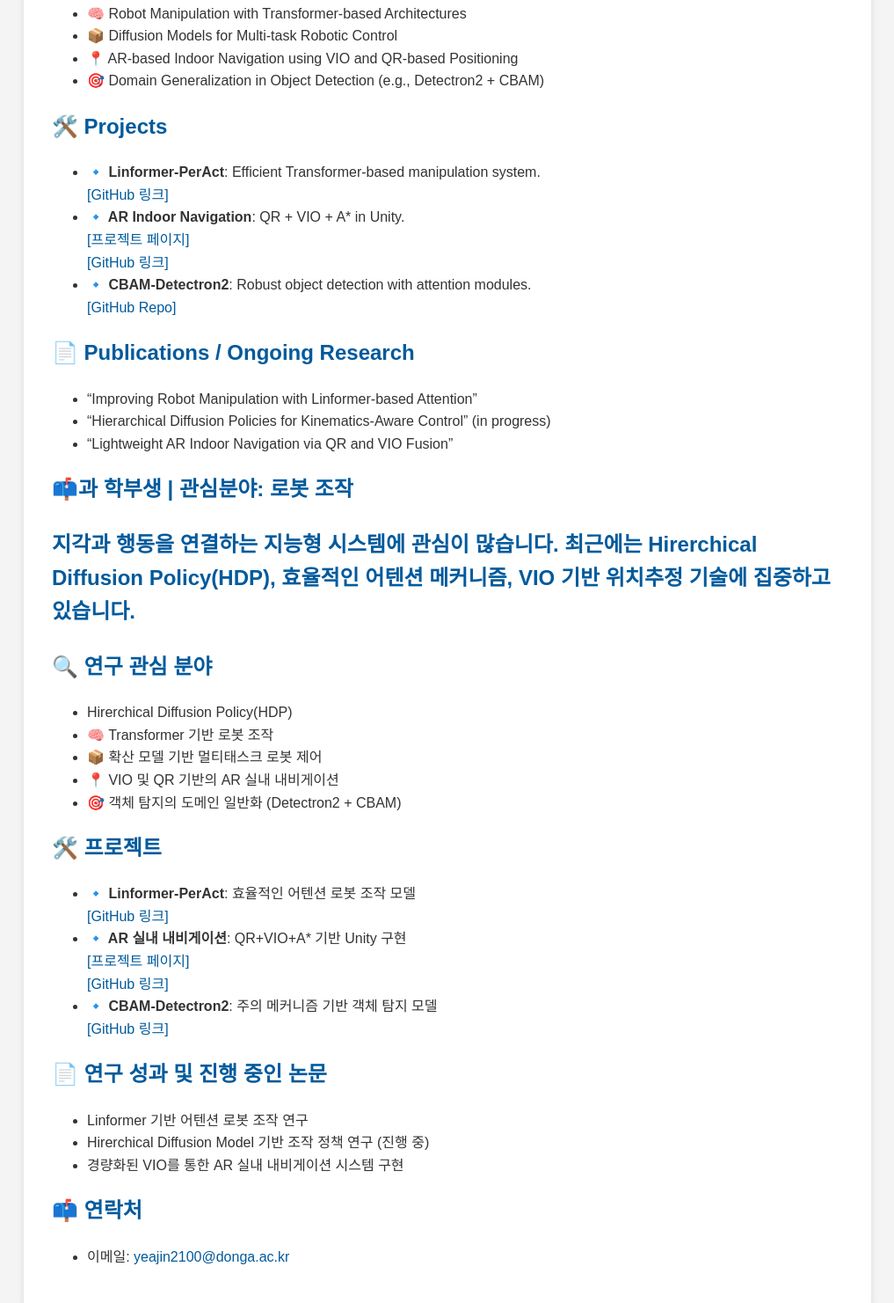
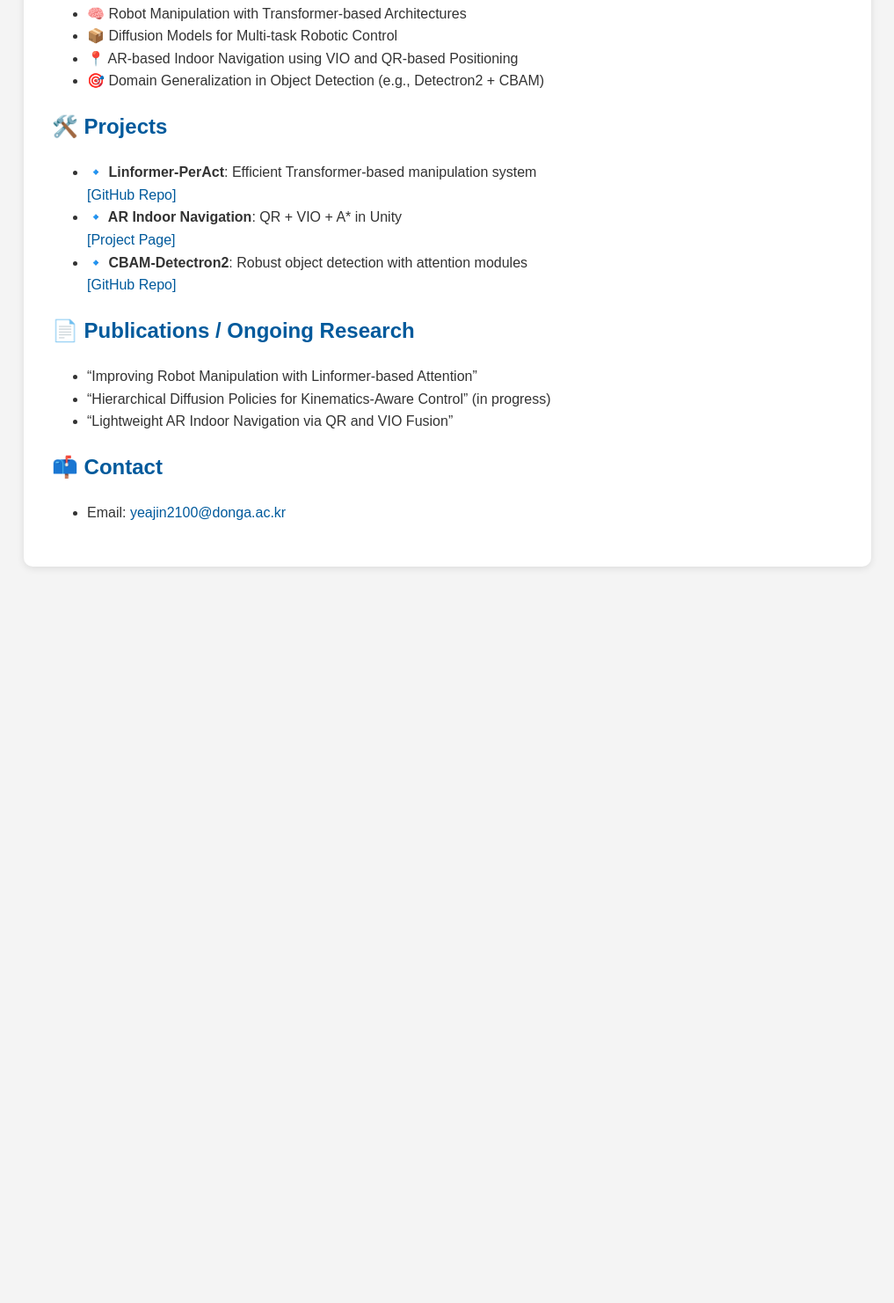
Before and after one commit to Yejin-Lee782/yejinhaha.github.io, a plain HTML site: page index.html in a window 1280 px wide. Shown: the part 370-1851 px from the top of the page at 88% size, without its empty margins (131-1148 px from the left). After the commit the page ends 1046 px from the top, so only its background shows below. Drawn offline with Linux system fonts and the light colour scheme.

Commit message:
Update index.html

```diff
--- a/index.html
+++ b/index.html
@@ -3,7 +3,7 @@
 <head>
   <meta charset="UTF-8" />
   <meta name="viewport" content="width=device-width, initial-scale=1" />
-  <title>Yejin Lee | Ph.D. Candidate</title>
+  <title>Yejin Lee | AI Undergraduate</title>
   <style>
     body {
       font-family: Arial, sans-serif;
@@ -66,7 +66,7 @@
     <!-- English Content -->
     <div id="tab-en" class="tab-content active">
       <h1>👋 Hi, I’m Yejin Lee</h1>
-      <p>undergraduate student in AI | Robotics </p>
+      <p>Undergraduate Student in AI | Robotics</p>
       <p>I’m passionate about building intelligent systems that bridge perception and action. My current focus is on AR indoor navigation, efficient attention mechanisms in robotics, and visual-inertial odometry.</p>
 
       <h2>🔍 Research Interests</h2>
@@ -79,13 +79,12 @@
 
       <h2>🛠️ Projects</h2>
       <ul>
-        <li><strong>🔹 Linformer-PerAct</strong>: Efficient Transformer-based manipulation system. <br>
-        <a href="https://github.com/Yejin-Lee782/peract" target="_blank">[GitHub 링크]</a></li>
-        <li><strong>🔹 AR Indoor Navigation</strong>: QR + VIO + A* in Unity. <br>
-        <a href="https://www.notion.so/Indoor-AR-Navigation-Project-1f11c888d21a80389b3bcf9e26117dd2" target="_blank">[프로젝트 페이지]</a></li>
-        <a href="https://github.com/Yejin-Lee782/Optimal_solution" target="_blank">[GitHub 링크]</a></li>
-        <li><strong>🔹 CBAM-Detectron2</strong>: Robust object detection with attention modules. <br>
-        <a href="https://github.com/Yejin-Lee782/detectron2" target="_blank">[GitHub Repo]</a></li>
+        <li><strong>🔹 Linformer-PerAct</strong>: Efficient Transformer-based manipulation system<br>
+          <a href="https://github.com/Yejin-Lee782/peract" target="_blank">[GitHub Repo]</a></li>
+        <li><strong>🔹 AR Indoor Navigation</strong>: QR + VIO + A* in Unity<br>
+          <a href="https://www.notion.so/Indoor-AR-Navigation-Project-1f11c888d21a80389b3bcf9e26117dd2" target="_blank">[Project Page]</a></li>
+        <li><strong>🔹 CBAM-Detectron2</strong>: Robust object detection with attention modules<br>
+          <a href="https://github.com/Yejin-Lee782/detectron2" target="_blank">[GitHub Repo]</a></li>
       </ul>
 
       <h2>📄 Publications / Ongoing Research</h2>
@@ -95,34 +94,41 @@
         <li>“Lightweight AR Indoor Navigation via QR and VIO Fusion”</li>
       </ul>
 
-      <h2>📫과 학부생 | 관심분야: 로봇 조작</p>
-      <p>지각과 행동을 연결하는 지능형 시스템에 관심이 많습니다. 최근에는 Hirerchical Diffusion Policy(HDP), 효율적인 어텐션 메커니즘, VIO 기반 위치추정 기술에 집중하고 있습니다.</p>
+      <h2>📫 Contact</h2>
+      <ul>
+        <li>Email: <a href="mailto:yeajin2100@donga.ac.kr">yeajin2100@donga.ac.kr</a></li>
+      </ul>
+    </div>
+
+    <!-- Korean Content -->
+    <div id="tab-ko" class="tab-content">
+      <h1>👋 안녕하세요, 이예진입니다</h1>
+      <p>AI 및 로보틱스 분야의 학부생입니다.</p>
+      <p>지각과 행동을 연결하는 지능형 시스템에 관심이 많습니다. 최근에는 HDP, 효율적 어텐션, VIO 기반 위치 추정에 집중하고 있습니다.</p>
 
       <h2>🔍 연구 관심 분야</h2>
       <ul>
-        <li> Hirerchical Diffusion Policy(HDP) </li>
         <li>🧠 Transformer 기반 로봇 조작</li>
         <li>📦 확산 모델 기반 멀티태스크 로봇 제어</li>
-        <li>📍 VIO 및 QR 기반의 AR 실내 내비게이션</li>
-        <li>🎯 객체 탐지의 도메인 일반화 (Detectron2 + CBAM)</li>
+        <li>📍 VIO 및 QR 기반 AR 실내 내비게이션</li>
+        <li>🎯 객체 탐지 도메인 일반화 (Detectron2 + CBAM)</li>
       </ul>
 
       <h2>🛠️ 프로젝트</h2>
       <ul>
-        <li><strong>🔹 Linformer-PerAct</strong>: 효율적인 어텐션 로봇 조작 모델<br>
-        <a href="https://github.com/Yejin-Lee782/peract" target="_blank">[GitHub 링크]</a></li>
-        <li><strong>🔹 AR 실내 내비게이션</strong>: QR+VIO+A* 기반 Unity 구현<br>
-        <a href="https://www.notion.so/Indoor-AR-Navigation-Project-1f11c888d21a80389b3bcf9e26117dd2" target="_blank">[프로젝트 페이지]</a></li>
-        <a href="https://github.com/Yejin-Lee782/Optimal_solution" target="_blank">[GitHub 링크]</a></li>
-        <li><strong>🔹 CBAM-Detectron2</strong>: 주의 메커니즘 기반 객체 탐지 모델<br>
-        <a href="https://github.com/Yejin-Lee782/detectron2" target="_blank">[GitHub 링크]</a></li>
+        <li><strong>🔹 Linformer-PerAct</strong>: 효율적인 Transformer 조작 모델<br>
+          <a href="https://github.com/Yejin-Lee782/peract" target="_blank">[GitHub 링크]</a></li>
+        <li><strong>🔹 AR 실내 내비게이션</strong>: QR + VIO + A* 기반 Unity 구현<br>
+          <a href="https://www.notion.so/Indoor-AR-Navigation-Project-1f11c888d21a80389b3bcf9e26117dd2" target="_blank">[프로젝트 페이지]</a></li>
+        <li><strong>🔹 CBAM-Detectron2</strong>: 주의 메커니즘 기반 객체 탐지<br>
+          <a href="https://github.com/Yejin-Lee782/detectron2" target="_blank">[GitHub 링크]</a></li>
       </ul>
 
-      <h2>📄 연구 성과 및 진행 중인 논문</h2>
+      <h2>📄 연구 성과</h2>
       <ul>
-        <li>Linformer 기반 어텐션 로봇 조작 연구</li>
-        <li>Hirerchical Diffusion Model 기반 조작 정책 연구 (진행 중)</li>
-        <li>경량화된 VIO를 통한 AR 실내 내비게이션 시스템 구현</li>
+        <li>Linformer 기반 로봇 조작 연구</li>
+        <li>Hierarchical Diffusion Policy 기반 조작 정책 연구 (진행 중)</li>
+        <li>경량화 VIO 융합 기반 AR 실내 내비게이션 구현</li>
       </ul>
 
       <h2>📫 연락처</h2>
@@ -137,8 +143,8 @@
       document.querySelectorAll('.tab').forEach(t => t.classList.remove('active'));
       document.querySelectorAll('.tab-content').forEach(c => c.classList.remove('active'));
 
-      document.querySelector('.tab[onclick="switchTab(\'' + lang + '\')"]').classList.add('active');
-      document.getElementById('tab-' + lang).classList.add('active');
+      document.querySelector(`.tab[onclick="switchTab('${lang}')"]`).classList.add('active');
+      document.getElementById(`tab-${lang}`).classList.add('active');
     }
   </script>
 </body>
```
